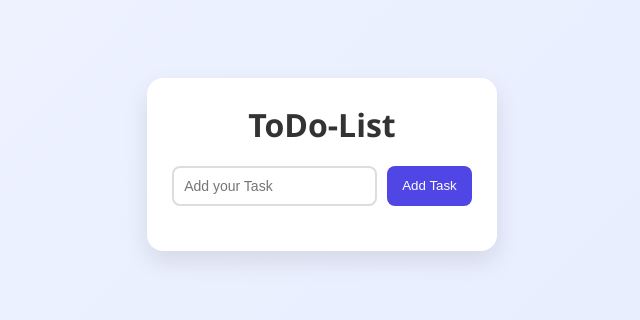
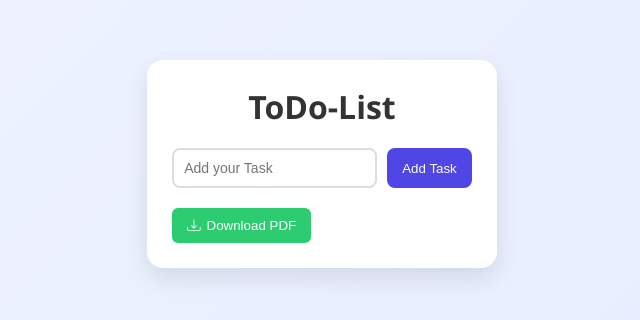
Before and after one commit to Not-soon123/SimpleReactToDoList, a React (Vite) app: page / in a window 1280 px wide. Shown: the part 236-556 px from the top of the page, without its empty margins (318-958 px from the left). Built offline with nearby package versions, Linux system fonts and the light colour scheme.

Commit message:
Adding download to the todolist pdf

```diff
--- a/package.json
+++ b/package.json
@@ -12,6 +12,7 @@
   "dependencies": {
     "bootstrap": "^5.3.8",
     "bootstrap-icons": "^1.13.1",
+    "jspdf": "^4.2.1",
     "react": "^19.2.4",
     "react-dom": "^19.2.4"
   },
--- a/src/component/Body.jsx
+++ b/src/component/Body.jsx
@@ -1,6 +1,7 @@
 import { useState } from "react";
 import "./body.css";
 import "bootstrap-icons/font/bootstrap-icons.css";
+import { jsPDF } from "jspdf";
 
 function Body() {
   const [task, setTask] = useState("");
@@ -15,8 +16,9 @@ function Body() {
   function handleChange(e) {
     setTask(e.target.value);
   }
+
   function handleDelete(indexTobeDeleted) {
-    const newList = taskList.filter((item,index) => index !== indexTobeDeleted);
+    const newList = taskList.filter((item, index) => index !== indexTobeDeleted);
     setTaskList(newList);
   }
 
@@ -27,7 +29,35 @@ function Body() {
       updatedList[indexToBeEdited] = newTask;
       setTaskList(updatedList);
     }
+  }
 
+  // ✅ PDF DOWNLOAD FUNCTION (IMPROVED)
+  function downloadPDF() {
+    if (taskList.length === 0) {
+      alert("No tasks to download");
+      return;
+    }
+
+    const doc = new jsPDF();
+
+    let y = 20;
+
+    doc.setFontSize(16);
+    doc.text("My To-Do List", 10, 10);
+
+    doc.setFontSize(12);
+
+    taskList.forEach((task, index) => {
+      if (y > 280) {
+        doc.addPage();
+        y = 20;
+      }
+
+      doc.text(`${index + 1}. ${task}`, 10, y);
+      y += 10;
+    });
+
+    doc.save("tasks.pdf");
   }
 
   return (
@@ -52,12 +82,23 @@ function Body() {
           <li key={index} className="task-item">
             <span>{item}</span>
 
-            <i  onClick={() => handleEdit(index)} className="bi bi-pencil-square edit-icon"></i>
+            <i
+              onClick={() => handleEdit(index)}
+              className="bi bi-pencil-square edit-icon"
+            ></i>
 
-            <i onClick={() => handleDelete(index)} className="bi bi-trash delete-icon"></i>
+            <i
+              onClick={() => handleDelete(index)}
+              className="bi bi-trash delete-icon"
+            ></i>
           </li>
         ))}
       </ul>
+
+      {/* ✅ DOWNLOAD BUTTON */}
+      <button onClick={downloadPDF} className="download-btn">
+        <i className="bi bi-download"></i> Download PDF
+      </button>
     </div>
   );
 }
--- a/src/component/body.css
+++ b/src/component/body.css
@@ -134,3 +134,20 @@ ul {
 .delete-icon:hover {
   transform: scale(1.2);
 }
+
+.download-btn {
+  margin-top: 15px;
+  padding: 10px 15px;
+  background-color: #2ecc71;
+  color: white;
+  border: none;
+  border-radius: 6px;
+  cursor: pointer;
+  display: flex;
+  align-items: center;
+  gap: 6px;
+}
+
+.download-btn:hover {
+  background-color: #27ae60;
+}
```
Also changed, not shown: 1 other file (tests, documents, lock files or other folders).
